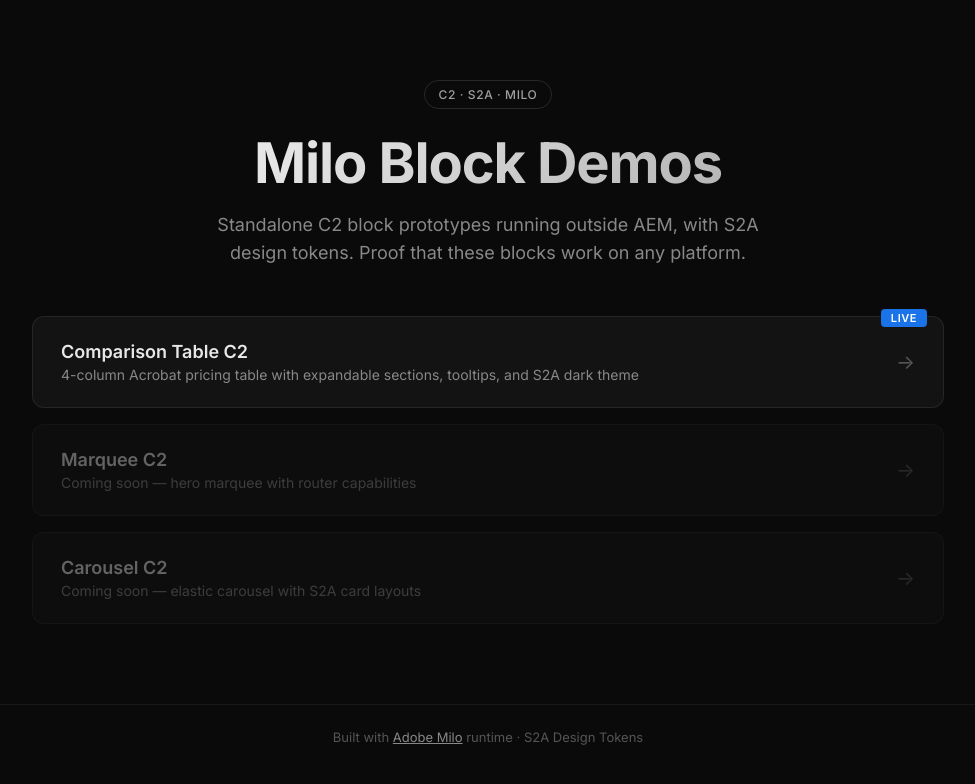
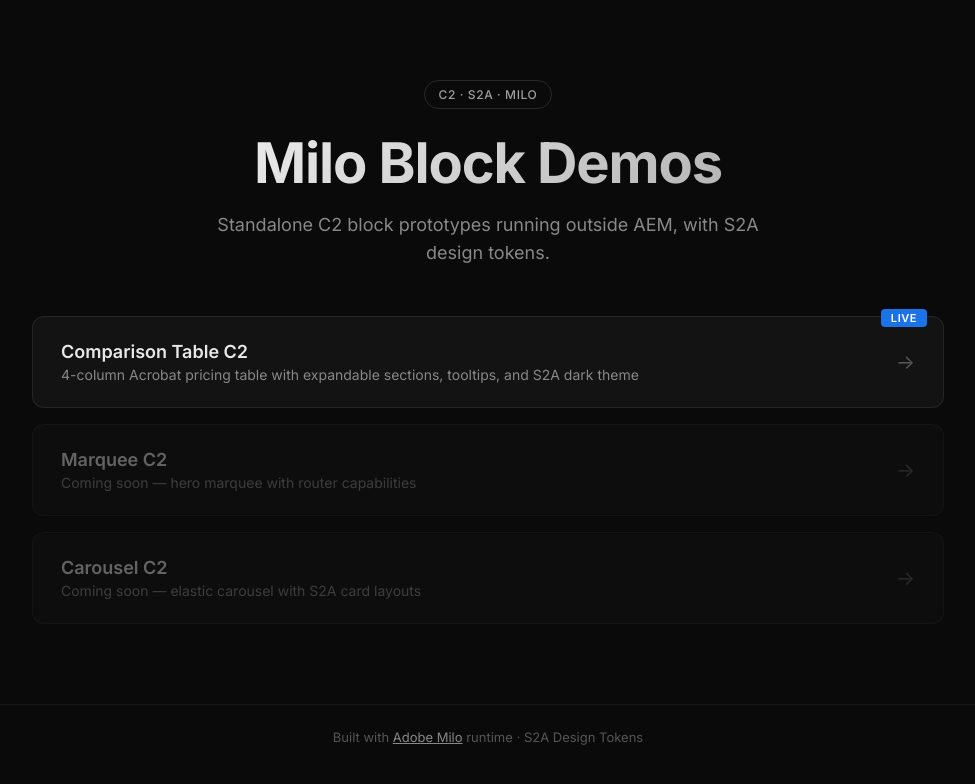
Before and after one commit to willpowerx/milo-c2-s2a-demo, a website: page public/index.html in a window 1280 px wide. Shown: the whole page, without its empty margins (152-1127 px from the left). Drawn offline with Linux system fonts and the light colour scheme.

Commit message:
Update index.html
text update

```diff
--- a/public/index.html
+++ b/public/index.html
@@ -145,7 +145,7 @@
   <div class="hero">
     <span class="hero-badge">C2 · S2A · Milo</span>
     <h1>Milo Block Demos</h1>
-    <p>Standalone C2 block prototypes running outside AEM, with S2A design tokens. Proof that these blocks work on any platform.</p>
+    <p>Standalone C2 block prototypes running outside AEM, with S2A design tokens.</p>
   </div>
 
   <div class="demos">
```
